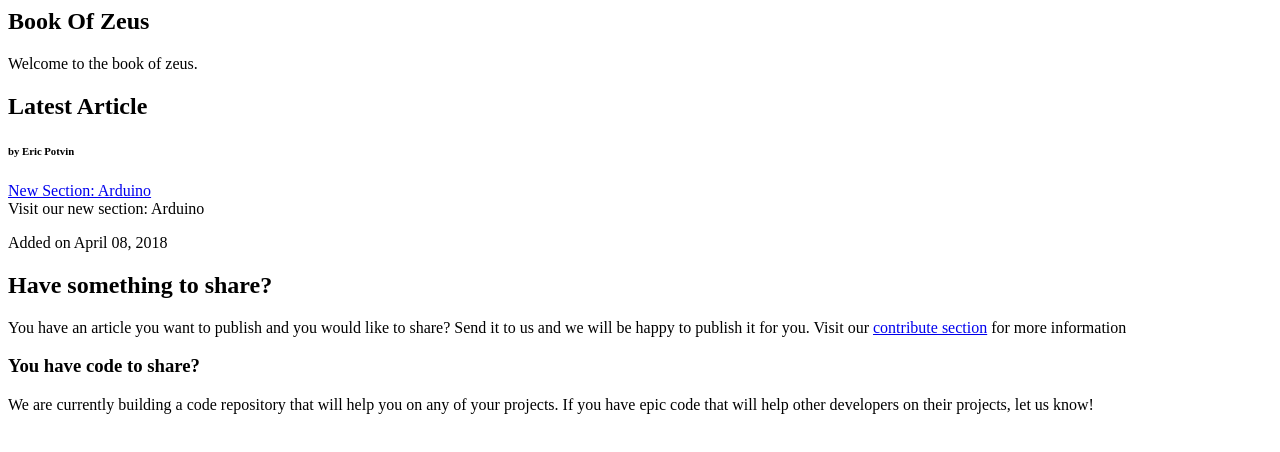
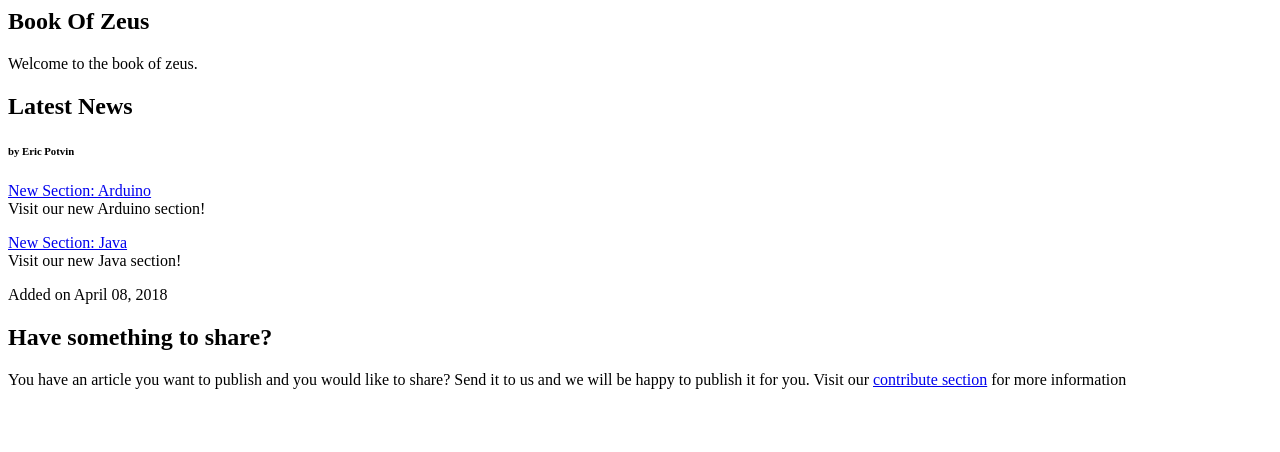
Before and after one commit to ericpotvin/MyWebsites, a plain HTML site: page bookofzeus.com/source/index.html in a window 1280 px wide. Drawn offline with Linux system fonts and the light colour scheme.

Commit message:
Added github social and fix landing page

```diff
--- a/bookofzeus.com/source/index.html
+++ b/bookofzeus.com/source/index.html
@@ -5,13 +5,19 @@
 
 <article>
 	<header>
-		<h2>Latest Article</h2>
+		<h2>Latest News</h2>
 		<h6>by Eric Potvin</h6>
 	</header>
 	<p>
 		<a href="/arduino/" title="Arduino articles" >New Section: Arduino</a>
 		<br/>
-		Visit our new section: Arduino
+		Visit our new Arduino section!
+		<br>
+	</p>
+	<p>
+		<a href="/arduino/" title="Java articles" >New Section: Java</a>
+		<br/>
+		Visit our new Java section!
 		<br>
 	</p>
 	<footer>
@@ -25,12 +31,3 @@
 	</header>
 	<p>You have an article you want to publish and you would like to share? Send it to us and we will be happy to publish it for you. Visit our <a href="/contribute/" title="Contribute">contribute section</a> for more information</p>
 </article>
-
-<article>
-	<header>
-		<h3>You have code to share?</h3>
-	</header>
-	<p>
-		We are currently building a code repository that will help you on any of your projects. If you have epic code that will help other developers on their projects, let us know!
-	</p>
-</article>
```
Also changed, not shown: bookofzeus.com/source/_template.html (+1 -0 lines).
